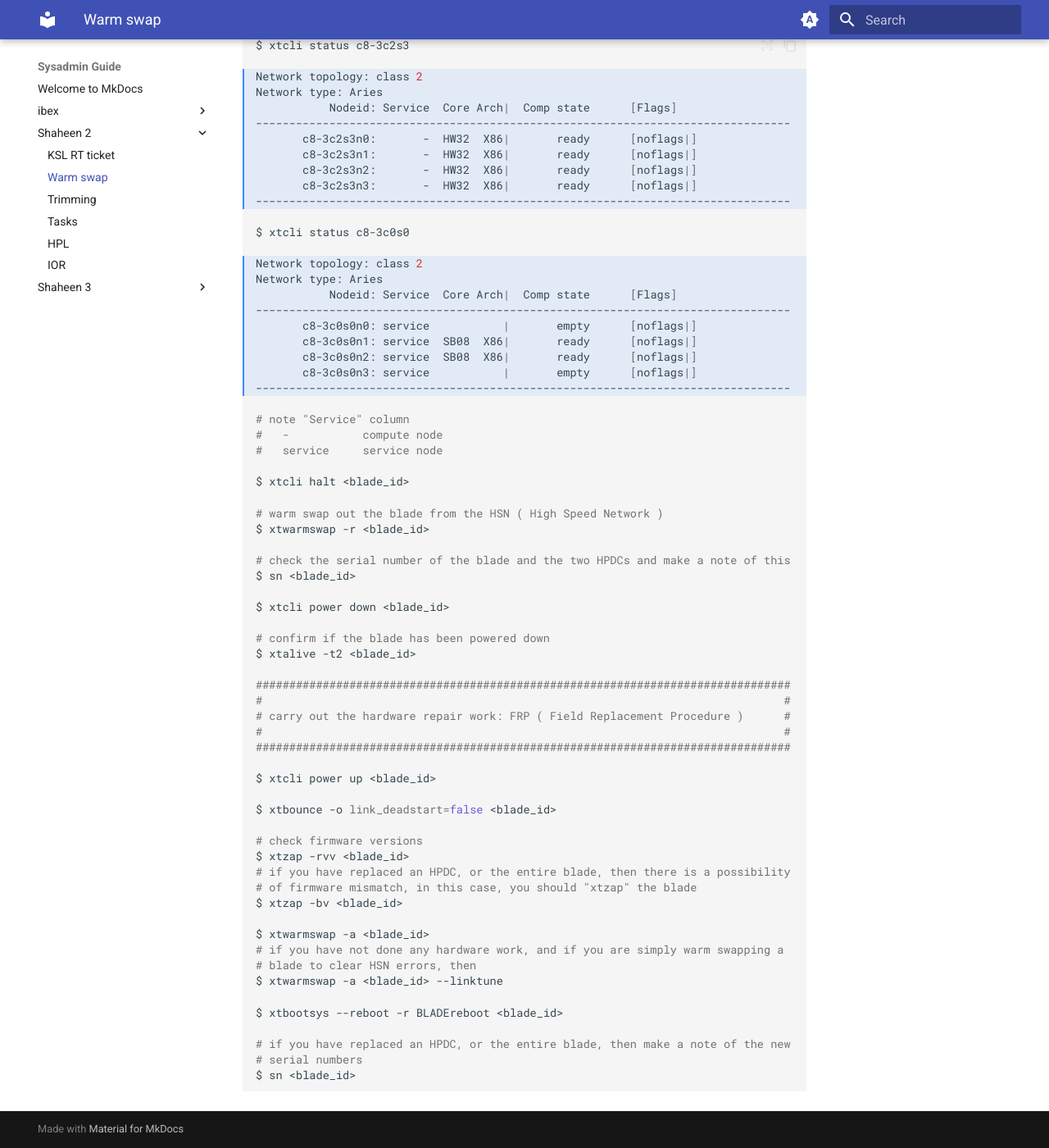
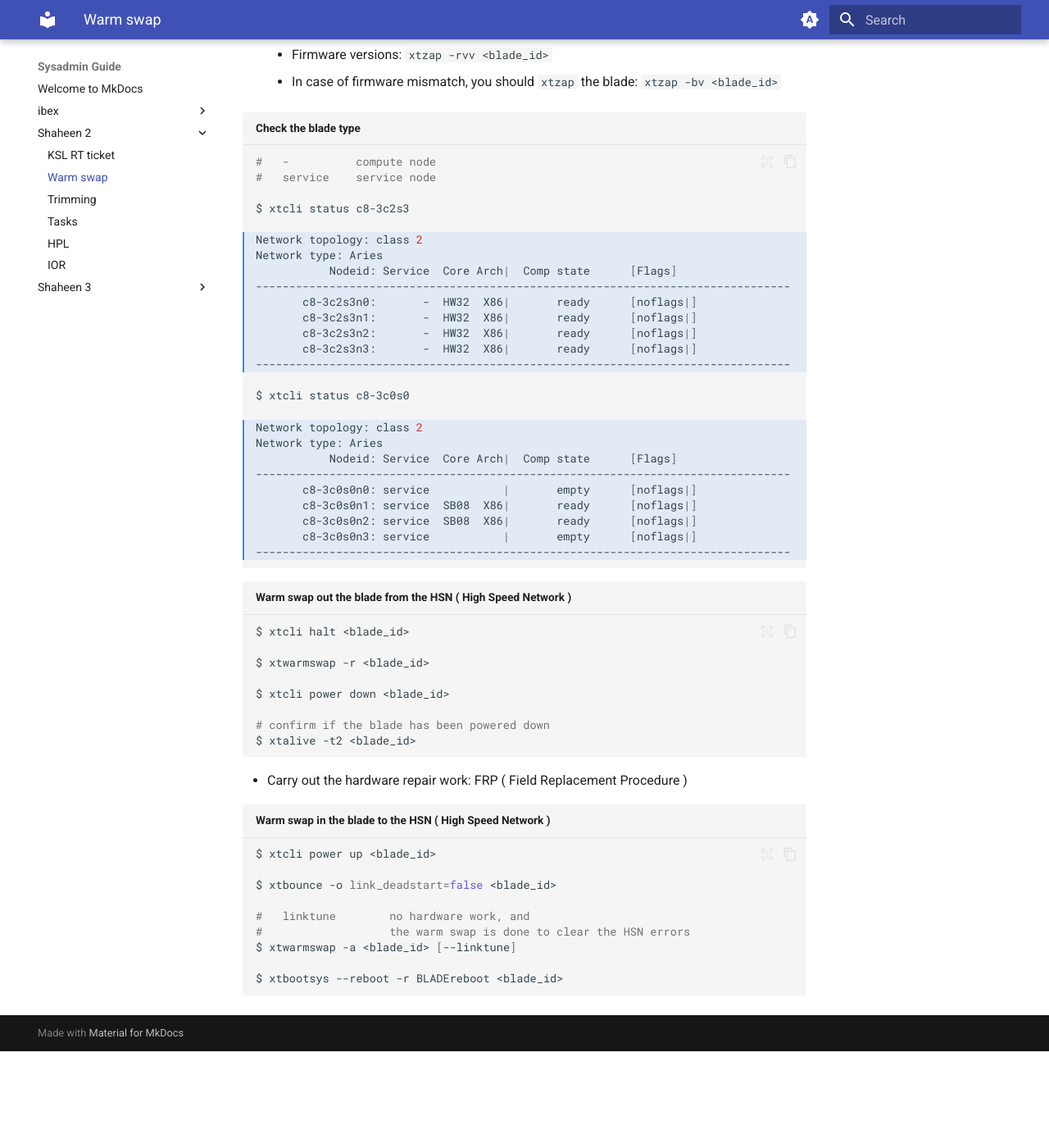
Before and after one commit to farhanma/hpe, an MkDocs documentation site: the page built from docs/shaheen2/warmswap.md, in a window 1280 px wide and 1400 px high, scrolled down 446 px. Shown: the whole window at 82% size. Built offline with MkDocs 1.6.1 and Material for MkDocs 9.7.7, drawn with Linux system fonts in a browser that asks for light colours; after the commit the page ends 1728 px from its top, so only the background shows below that; some of the changed text lies outside the part shown.

Commit message:
Restructure the warmswap

````diff
--- a/docs/shaheen2/warmswap.md
+++ b/docs/shaheen2/warmswap.md
@@ -9,9 +9,17 @@ title: Warm swap
   carrying out any repair work
 - Once you receive an email from the KSL RT ticketing system that "drained on
   blade(s) has begun", you can start with the warm swap operation
-- The procedures are for compute blades not service blades
+- The procedures are for compute blades not for service blades
+- If a Haswell Processor Daughter Card ( HPDC ) is being replaced, note:
+    - Serial number of the blade: `sn <blade_id>`
+    - Firmware versions: `xtzap -rvv <blade_id>`
+    - In case of firmware mismatch, you should `xtzap` the blade: `xtzap -bv <blade_id>`
 
-```sh title="Check the blade type" hl_lines="3-11 15-23"
+```sh title="Check the blade type" hl_lines="6-14 18-26"
+
+#   -          compute node
+#   service    service node
+
 $ xtcli status c8-3c2s3
 
 Network topology: class 2
@@ -35,48 +43,29 @@ Network type: Aries
        c8-3c0s0n2: service  SB08  X86|       ready      [noflags|]
        c8-3c0s0n3: service           |       empty      [noflags|]
 --------------------------------------------------------------------------------
+```
 
-# note "Service" column
-#   -           compute node
-#   service     service node
-
+```sh title="Warm swap out the blade from the HSN ( High Speed Network )"
 $ xtcli halt <blade_id>
 
-# warm swap out the blade from the HSN ( High Speed Network )
 $ xtwarmswap -r <blade_id>
-
-# check the serial number of the blade and the two HPDCs and make a note of this
-$ sn <blade_id>
 
 $ xtcli power down <blade_id>
 
 # confirm if the blade has been powered down
 $ xtalive -t2 <blade_id>
+```
 
-################################################################################
-#                                                                              #
-# carry out the hardware repair work: FRP ( Field Replacement Procedure )      #
-#                                                                              #
-################################################################################
+- Carry out the hardware repair work: FRP ( Field Replacement Procedure )
 
+```sh title="Warm swap in the blade to the HSN ( High Speed Network )"
 $ xtcli power up <blade_id>
 
 $ xtbounce -o link_deadstart=false <blade_id>
 
-# check firmware versions
-$ xtzap -rvv <blade_id>
-# if you have replaced an HPDC, or the entire blade, then there is a possibility
-# of firmware mismatch, in this case, you should "xtzap" the blade
-$ xtzap -bv <blade_id>
-
-$ xtwarmswap -a <blade_id>
-# if you have not done any hardware work, and if you are simply warm swapping a
-# blade to clear HSN errors, then
-$ xtwarmswap -a <blade_id> --linktune
+#   linktune        no hardware work, and
+#                   the warm swap is done to clear the HSN errors
+$ xtwarmswap -a <blade_id> [--linktune]
 
 $ xtbootsys --reboot -r BLADEreboot <blade_id>
-
-# if you have replaced an HPDC, or the entire blade, then make a note of the new
-# serial numbers
-$ sn <blade_id>
 ```
````
